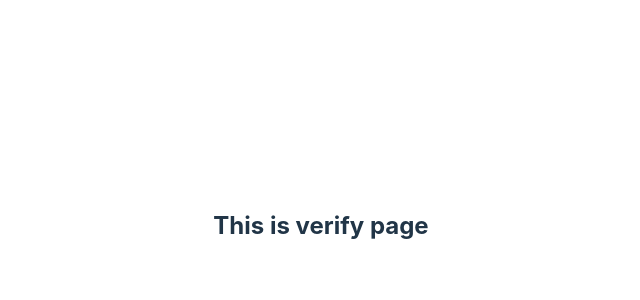
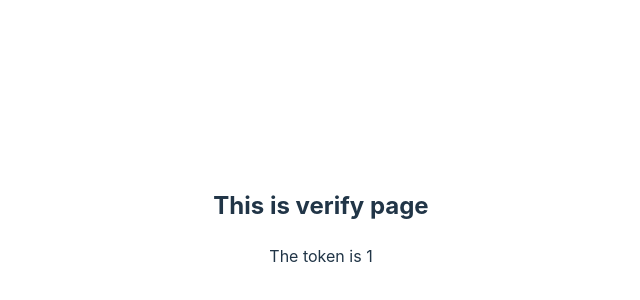
Before and after one commit to RNekoCloud/oauth-client, a React (Vite) app: page /verify/1 in a window 1280 px wide. Shown: the part 174-474 px from the top of the page, without its empty margins (319-959 px from the left). Built offline with nearby package versions, Linux system fonts and the light colour scheme.

Commit message:
feat: Handling params

```diff
--- a/src/routes/Verify.tsx
+++ b/src/routes/Verify.tsx
@@ -1,7 +1,12 @@
+import { useParams } from "react-router-dom"
+
 const Verify = () => {
+	const { token } = useParams()
+
 	return (
 		<>
 			<h2>This is verify page</h2>
+			<p>The token is { token }</p>
 		</>
 	)
 }
```
